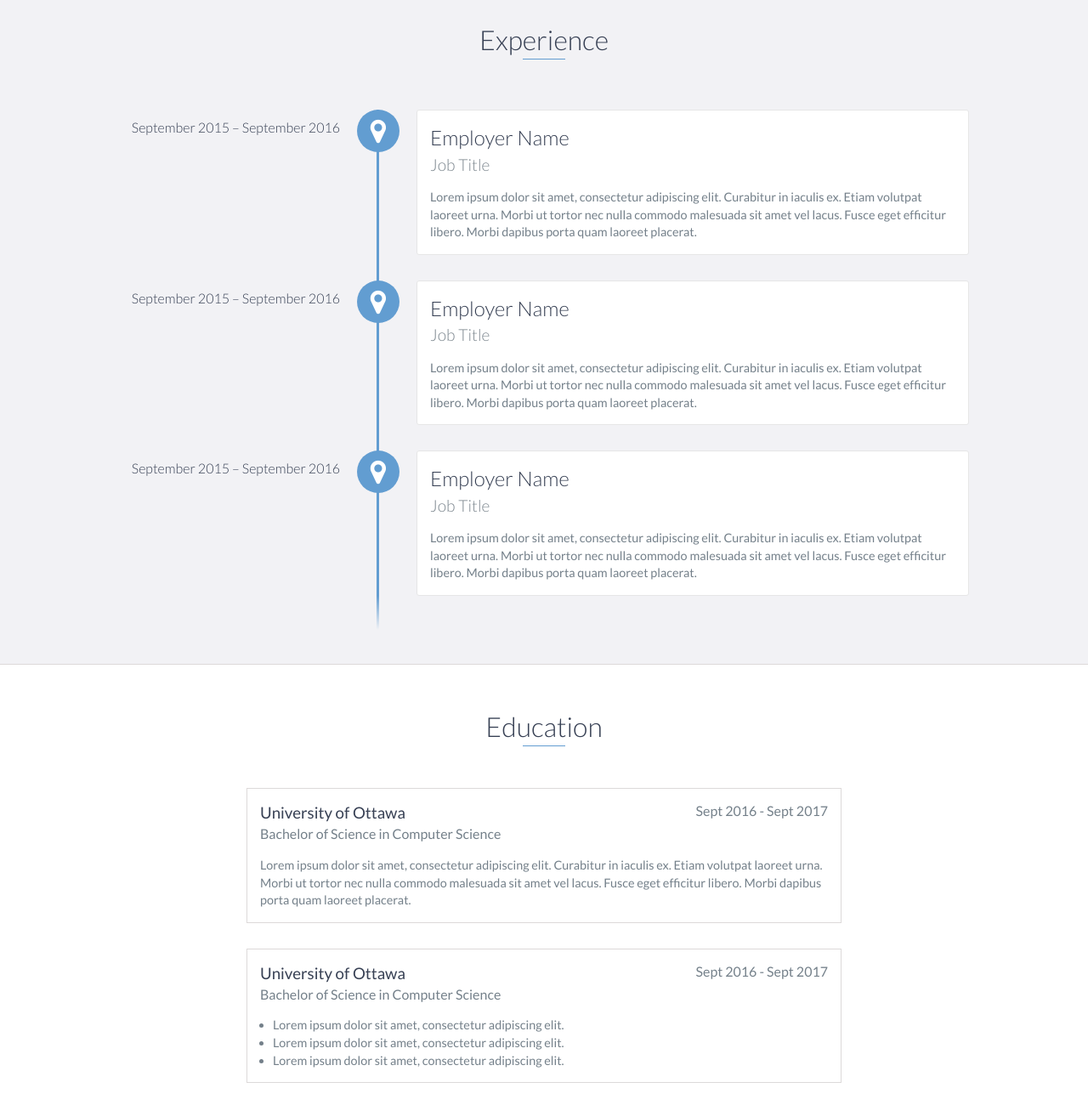
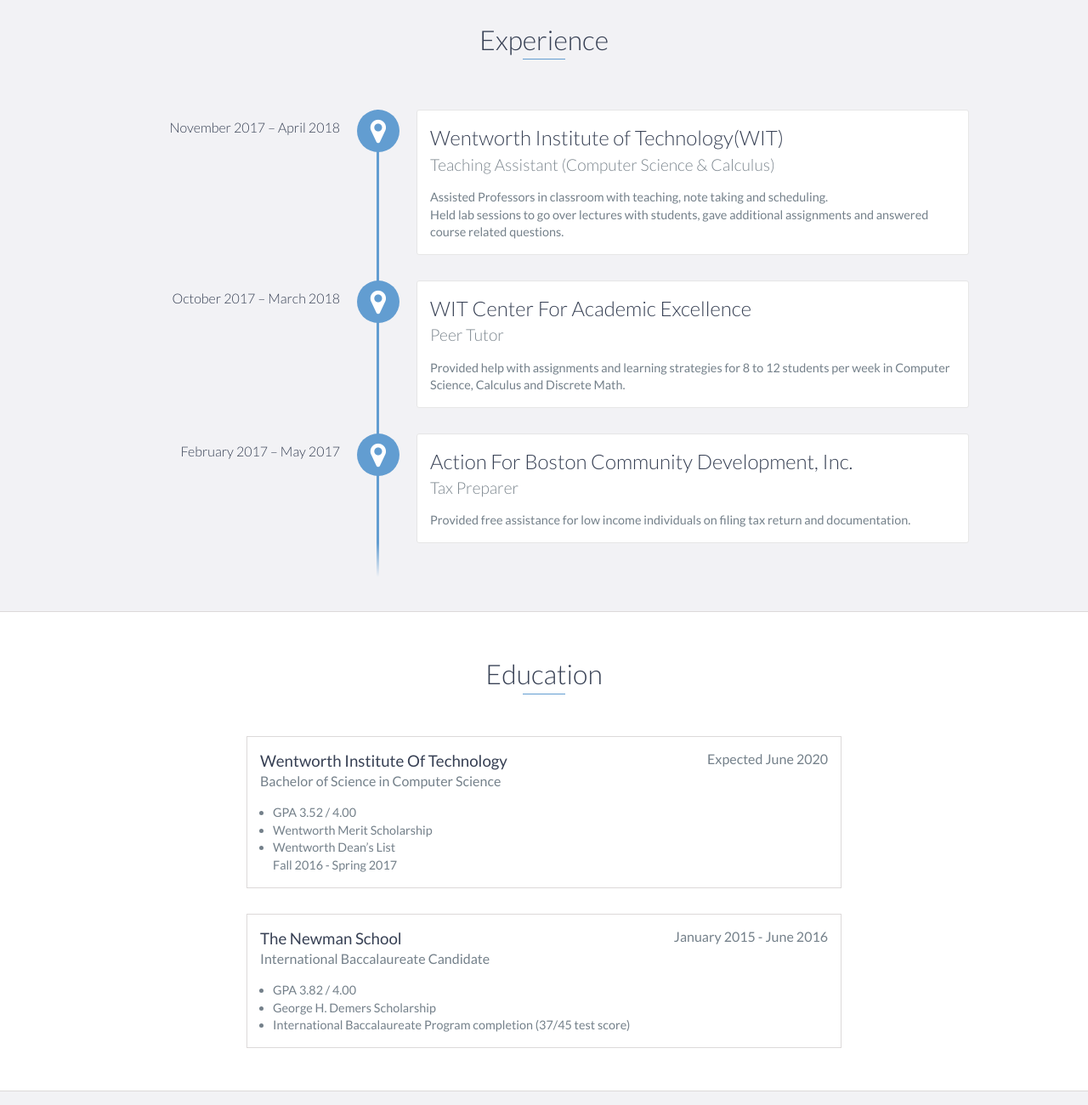
Before and after one commit to hoanglamvu/hoanglamvu.github.io, a plain HTML site: page index.html in a window 1280 px wide. Shown: the part 1160-2460 px from the top of the page at 85% size. Drawn offline with nearby package versions, Linux system fonts and the light colour scheme.

Commit message:
Update index.html

```diff
--- a/index.html
+++ b/index.html
@@ -91,27 +91,32 @@
     <div id="experience" class="background-alt">
         <h2 class="heading">Experience</h2>
         <div id="experience-timeline">
-            <div data-date="September 2015 – September 2016">
-                <h3>Employer Name</h3>
-                <h4>Job Title</h4>
+            <div data-date="November 2017 – April 2018">
+                <h3>Wentworth Institute of Technology(WIT)</h3>
+                <h4>Teaching Assistant (Computer Science & Calculus)</h4>
                 <p>
-                    Lorem ipsum dolor sit amet, consectetur adipiscing elit. Curabitur in iaculis ex. Etiam volutpat laoreet urna. Morbi ut tortor nec nulla commodo malesuada sit amet vel lacus. Fusce eget efficitur libero. Morbi dapibus porta quam laoreet placerat.
+                    Assisted Professors in classroom with teaching, note taking and
+					scheduling. <br>
+					Held lab sessions to go over lectures with students, gave additional
+					assignments and answered course related questions.
                 </p>
             </div>
 
-            <div data-date="September 2015 – September 2016">
-                <h3>Employer Name</h3>
-                <h4>Job Title</h4>
+            <div data-date="October 2017 – March 2018">
+                <h3>WIT Center For Academic Excellence</h3>
+                <h4>Peer Tutor</h4>
                 <p>
-                    Lorem ipsum dolor sit amet, consectetur adipiscing elit. Curabitur in iaculis ex. Etiam volutpat laoreet urna. Morbi ut tortor nec nulla commodo malesuada sit amet vel lacus. Fusce eget efficitur libero. Morbi dapibus porta quam laoreet placerat.
+                    Provided help with assignments and learning strategies for 8 to 12
+					students per week in Computer Science, Calculus and Discrete Math.
                 </p>
             </div>
 
-            <div data-date="September 2015 – September 2016">
-                <h3>Employer Name</h3>
-                <h4>Job Title</h4>
+            <div data-date="February 2017 – May 2017">
+                <h3>Action For Boston Community Development, Inc.</h3>
+                <h4>Tax Preparer</h4>
                 <p>
-                    Lorem ipsum dolor sit amet, consectetur adipiscing elit. Curabitur in iaculis ex. Etiam volutpat laoreet urna. Morbi ut tortor nec nulla commodo malesuada sit amet vel lacus. Fusce eget efficitur libero. Morbi dapibus porta quam laoreet placerat.
+                    Provided free assistance for low income individuals on filing tax return
+					and documentation.
                 </p>
             </div>
         </div>
@@ -121,28 +126,37 @@
     <div id="education">
         <h2 class="heading">Education</h2>
         <div class="education-block">
-            <h3>University of Ottawa</h3>
-            <span class="education-date">Sept 2016 - Sept 2017</span>
+            <h3>Wentworth Institute Of Technology</h3>
+            <span class="education-date">Expected June 2020</span>
             <h4>Bachelor of Science in Computer Science</h4>
-            <p>
-                Lorem ipsum dolor sit amet, consectetur adipiscing elit. Curabitur in iaculis ex. Etiam volutpat laoreet urna. Morbi ut tortor nec nulla commodo malesuada sit amet vel lacus. Fusce eget efficitur libero. Morbi dapibus porta quam laoreet placerat.
-            </p>
+            <ul>
+                <li>
+                   GPA 3.52 / 4.00
+                </li>
+                <li>
+                    Wentworth Merit Scholarship
+                </li>
+                <li>
+                   Wentworth Dean’s List<br>
+				   Fall 2016 - Spring 2017
+                </li>
+            </ul>
         </div>
         <!-- End .education-block -->
 
         <div class="education-block">
-            <h3>University of Ottawa</h3>
-            <span class="education-date">Sept 2016 - Sept 2017</span>
-            <h4>Bachelor of Science in Computer Science</h4>
+            <h3>The Newman School</h3>
+            <span class="education-date">January 2015 - June 2016</span>
+            <h4>International Baccalaureate Candidate</h4>
             <ul>
                 <li>
-                    Lorem ipsum dolor sit amet, consectetur adipiscing elit.
+                    GPA 3.82 / 4.00
                 </li>
                 <li>
-                    Lorem ipsum dolor sit amet, consectetur adipiscing elit.
+                    George H. Demers Scholarship
                 </li>
                 <li>
-                    Lorem ipsum dolor sit amet, consectetur adipiscing elit.
+                    International Baccalaureate Program completion (37/45 test score)
                 </li>
             </ul>
         </div>
```
